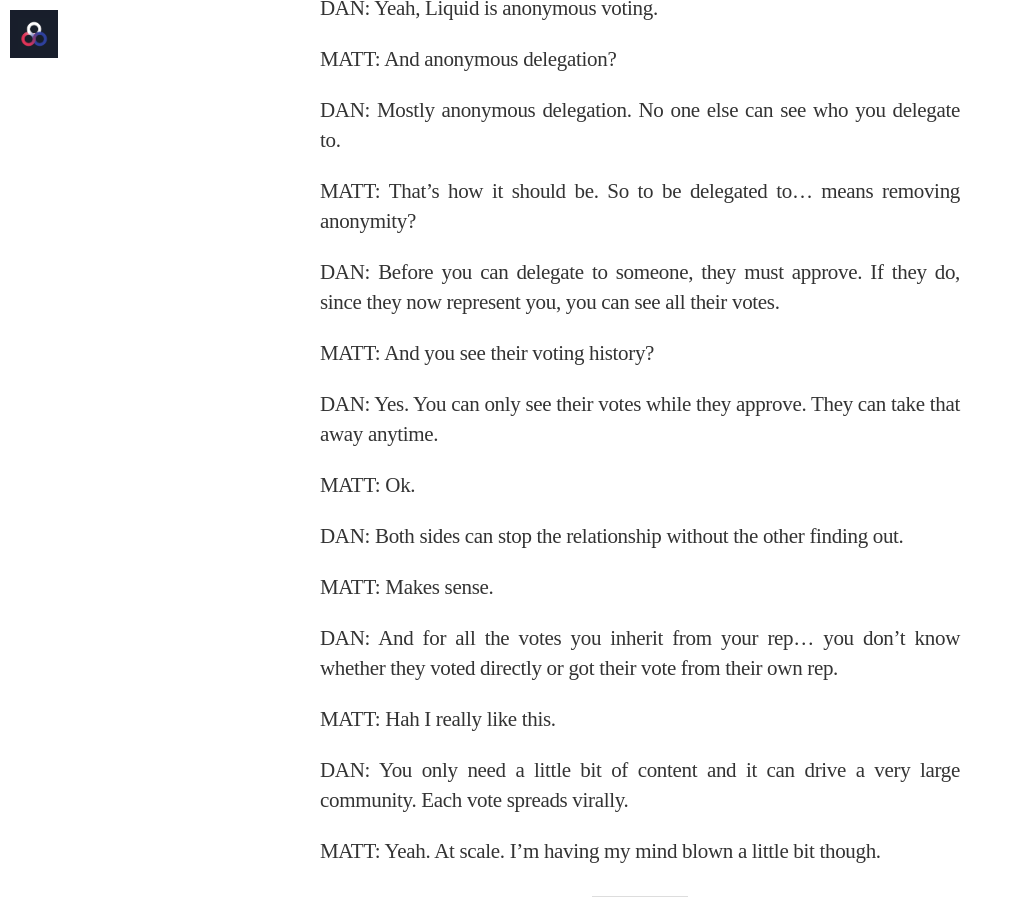
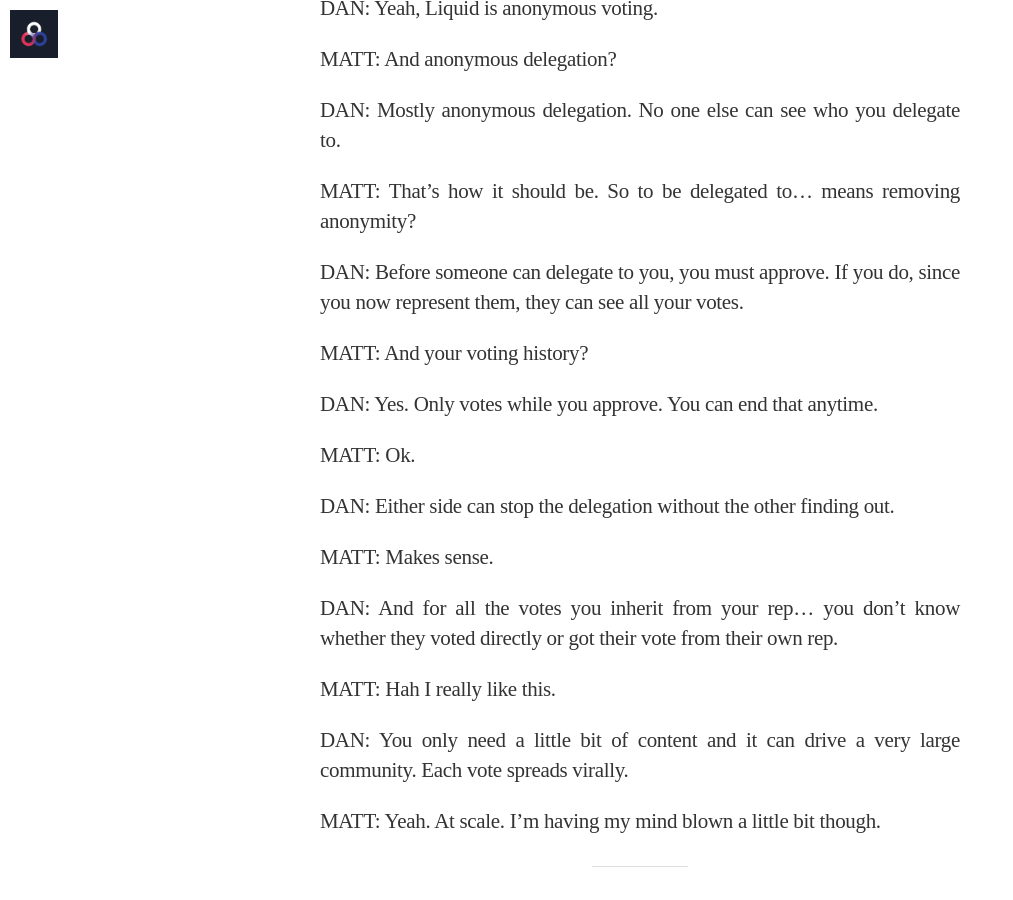
Before and after one commit to voteliquid/blog, a Jekyll site: the page built from _posts/2017-04-08-liquid-privacy.md, in a window 1280 px wide and 900 px high, scrolled down 323 px. Shown: the whole window, without its empty margins (0-1013 px from the left). Built offline with Jekyll 4.4.1, drawn with Linux system fonts in a browser that asks for light colours; nearby versions of some CDN libraries; some web fonts are replaced.

Commit message:
Simplify 'liquid privacy' language

```diff
--- a/_posts/2017-04-08-liquid-privacy.md
+++ b/_posts/2017-04-08-liquid-privacy.md
@@ -29,18 +29,18 @@ That's how it should be. So to be delegated to... means removing anonymity?
 
 
 DAN:
-Before you can delegate to someone, they must approve.
-If they do, since they now represent you,
-you can see all their votes.
+Before someone can delegate to you, you must approve.
+If you do, since you now represent them,
+they can see all your votes.
 
 
 MATT:
-And you see their voting history?
+And your voting history?
 
 
 DAN:
-Yes. You can only see their votes while they approve.
-They can take that away anytime.
+Yes. Only votes while you approve.
+You can end that anytime.
 
 
 MATT:
@@ -48,7 +48,7 @@ Ok.
 
 
 DAN:
-Both sides can stop the relationship without the other finding out.
+Either side can stop the delegation without the other finding out.
 
 
 MATT:
```
